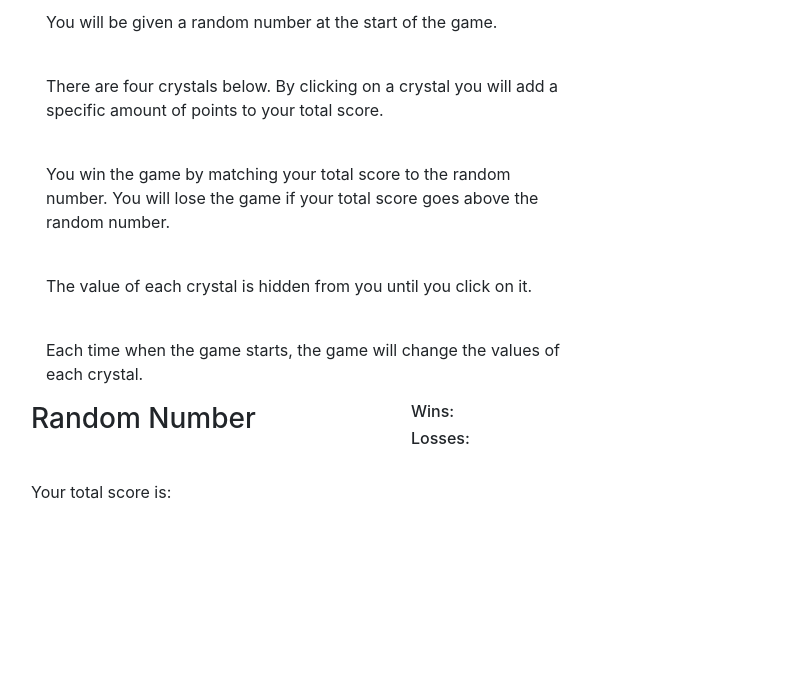
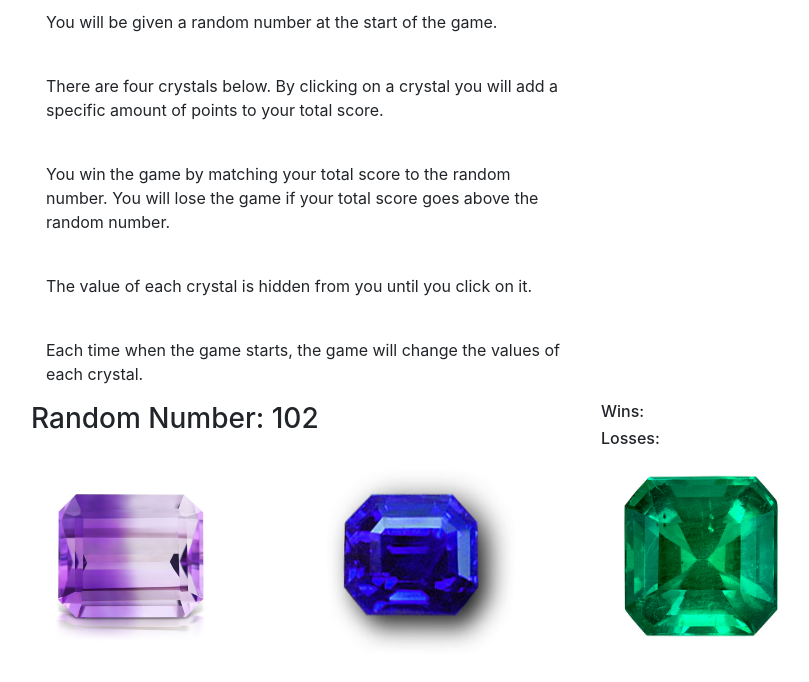
Before and after one commit to agenaeu/unit-4-game, a plain HTML site: page index.html in a window 1280 px wide. Shown: the part 118-800 px from the top of the page, without its empty margins (54-863 px from the left). Drawn offline with nearby package versions, Linux system fonts and the light colour scheme.

Commit message:
no win Loss control yet

```diff
--- a/assets/css/style.css
+++ b/assets/css/style.css
@@ -0,0 +1,12 @@
+#amethyst {
+    width: 200px;
+    height: 200px;
+}
+#sapphire {
+    width: 200px;
+    height: 200px;
+}
+#emerald {
+    width: 200px;
+    height: 200px;
+}
--- a/assets/javascript/game.js
+++ b/assets/javascript/game.js
@@ -1,4 +1,66 @@
 //on load function
-$(function() {
+$(document).ready(function() {
+
+
+    var score = 0;
+    var wins = 0;
+    var losses =0;
+    var amethystNum = Math.floor((Math.random()*12)+1);
+    var sapphireNum = Math.floor((Math.random()*12)+1);
+    var emeraldNum = Math.floor((Math.random()*12)+1);
+    var randomNum = Math.floor((Math.random()*102)+19);
+    console.log(randomNum);
+    console.log(score);
+    if (amethystNum === sapphireNum || amethystNum === emeraldNum) {
+        sapphireNum = Math.floor((Math.random()*12)+1);
+        emeraldNum = Math.floor((Math.random()*12)+1);
+    }
+    if (sapphireNum === emeraldNum) {
+        emeraldNum = Math.floor((Math.random()*12)+1);
+    }
+
+
+    $("#randomNum").html("<h3>Random Number: " + randomNum + "</h3>");
+
+    $("#amethyst").click(function(){
+        /* alert("you clicked amethyst"); */
+        score += amethystNum;
+        /* console.log(score); */
+        $("#score").html("<h4>Your total score: " + score + "</h4>");
+        /* if (score === randomNum) {
+            wins++;
+            alert("You win!");
+        } */
+
+
+    });
+    $("#sapphire").click(function(){
+        /* alert("you clicked sapphire"); */
+      newScore = score += sapphireNum;
+        /* console.log(score); */
+        $("#score").html("<h4>Your total score: " + score + "</h4>");
+    });
+    $("#emerald").click(function(){
+        /* alert("you clicked emerald!"); */
+        newScore = score += emeraldNum;
+        /* console.log(score); */
+        $("#score").html("<h4>Your total score: "  + score + "</h4>");
+    });
+
+    /* console.log(newScore);
+    if (newScore === randomNum) {
+    alert("You win!");
+    wins++;
+    $("#wins").html("<h6>Wins: " + wins + "</h6>");
+    randomNum();
+    }
+    else if (newScore > randomNum){
+    alert("You lose!");
+    losses++;
+    $("#losses").html("<h6>Losses: " + losses + "</h6>");
+    } */
+
+
+
 
 });
--- a/index.html
+++ b/index.html
@@ -7,9 +7,10 @@
         crossorigin="anonymous">
     <link href="/assets/css/style.css" rel="stylesheet">
     <script
-        src="https://code.jquery.com/jquery-3.3.1.js"
-        integrity="sha256-2Kok7MbOyxpgUVvAk/HJ2jigOSYS2auK4Pfzbm7uH60="
-        crossorigin="anonymous"></script>
+  src="https://code.jquery.com/jquery-3.3.1.min.js"
+  integrity="sha256-FgpCb/KJQlLNfOu91ta32o/NMZxltwRo8QtmkMRdAu8="
+  crossorigin="anonymous"></script>
+        <script src="/assets/javascript/game.js"></script>
     <title>Crystal Collector</title>
 </head>
 
@@ -32,25 +33,30 @@
             <br>
             <p>Each time when the game starts, the game will change the values of each crystal.</p>
         </div>
-        <div id="randomNumber" class="row">
-            <div class="col-lg-4">
-                <h3>Random Number</h3>
+        <div class="row">
+
+            <div id="randomNum" class="col-lg-6">
+
             </div>
-            <div class="col-lg-1">
+            <div class="col-lg-6">
                 <h6>Wins: </h6>
                 <h6>Losses: </h6>
             </div>
+
         </div>
+
         <div class="row">
-            <div class="col-lg-4">
-                <img><img><img>
+            <div class="col-lg-3">
+                <img id="amethyst" src="/assets/images/amethyst.jpg" alt="amethyst">
+            </div>
+            <div class="col-lg-3">
+                <img id="sapphire" src="/assets/images/sapphire.jpg" alt="sapphire">
+            </div>
+            <div class="col-lg-3">
+                <img id="emerald" src="/assets/images/emerald.jpg" alt="emerald">
             </div>
         </div>
-        <div class="row">
-            <div class="col-lg-3">
-                <p>Your total score is:</p>
-            </div>
-        </div>
+
         <div class="row">
             <div id="score" class="col-lg-3">
                 <!-- score goes here -->
```
Also changed, not shown: assets/images/amethyst.jpg (added), assets/images/emerald.jpg (added), assets/images/sapphire.jpg (added).
